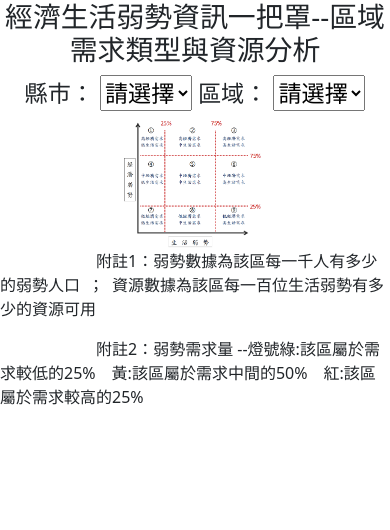
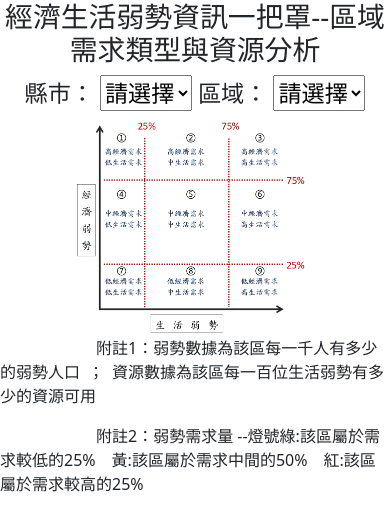
Before and after one commit to OAQOwQ/OAQOWQ.github.io, a plain HTML site: page index.html in a window 390 px wide. Drawn offline with nearby package versions, Linux system fonts and the light colour scheme.

Commit message:
Update try.css

```diff
--- a/css/try.css
+++ b/css/try.css
@@ -17,3 +17,12 @@
   .left{
     text-align: left;
   }
+
+
+
+  @media(max-width:768px){
+    .img-fluid{
+      width: 100%;
+      height: auto;
+  }
+}
```
